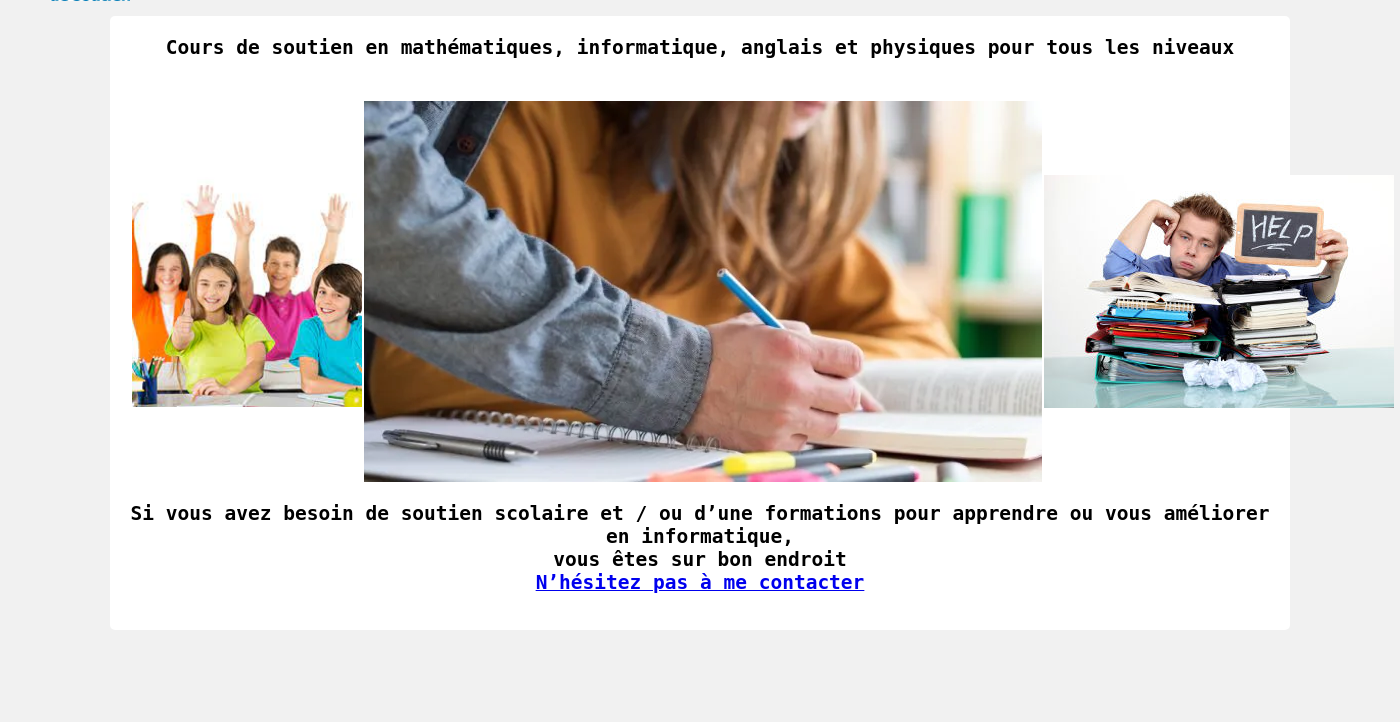
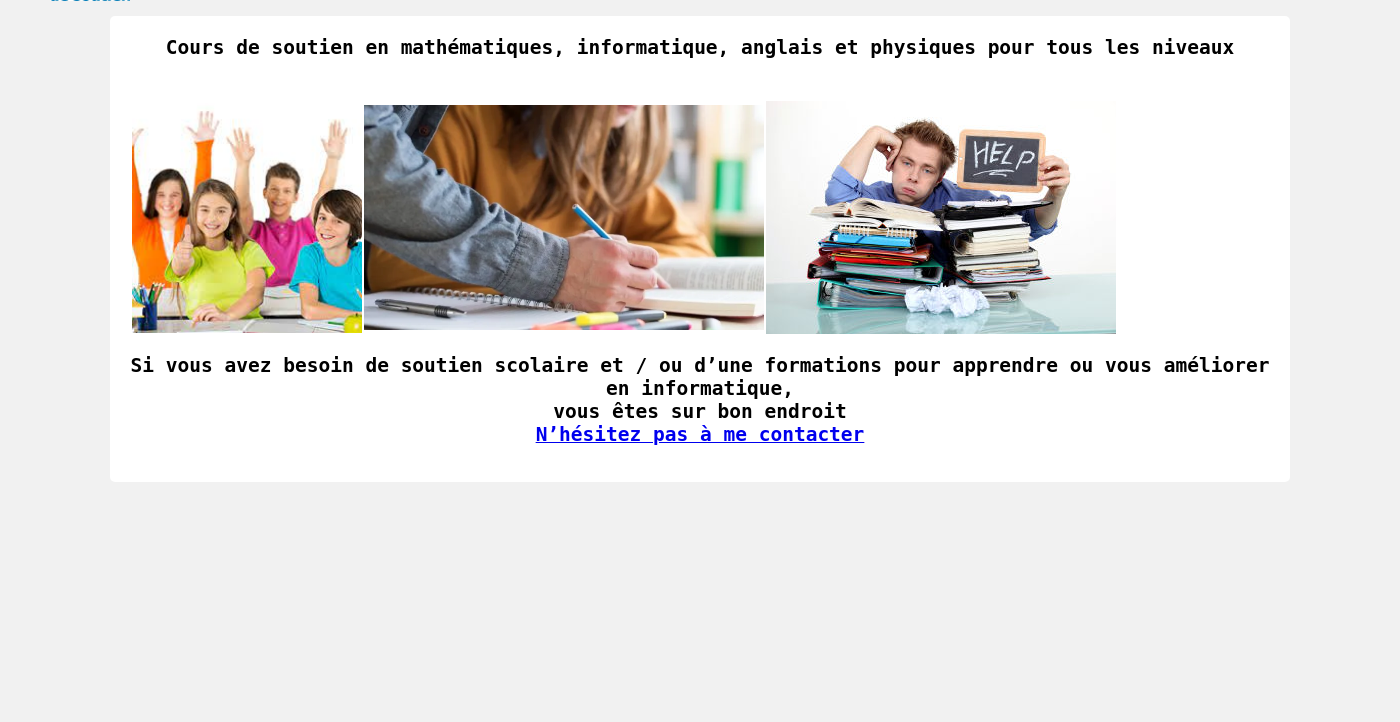
Before and after one commit to kh-lid/soutien, a PHP site: page / in a window 1400 px wide. Shown: the part 129-851 px from the top of the page. Run offline with PHP 8.4, Linux system fonts and the light colour scheme.

Commit message:
Update index.php

```diff
--- a/index.php
+++ b/index.php
@@ -31,7 +31,7 @@
 				<table>
 					<tr>
 						<marquee><td><img style="width:230px" src="images/téléchargement.jfif"></td></marquee>
-						<td><img style="width:"px" src="images/c1.webp"></td>
+						<td><img style="width:400px" src="images/c1.webp"></td>
 						<td><img src="images/c2.jpg"></td>
 					</tr>
 			</table><br><h2 style="text-align: center;">Si vous avez besoin de soutien scolaire et / ou d’une formations pour apprendre ou vous améliorer en informatique, </h2>
```
